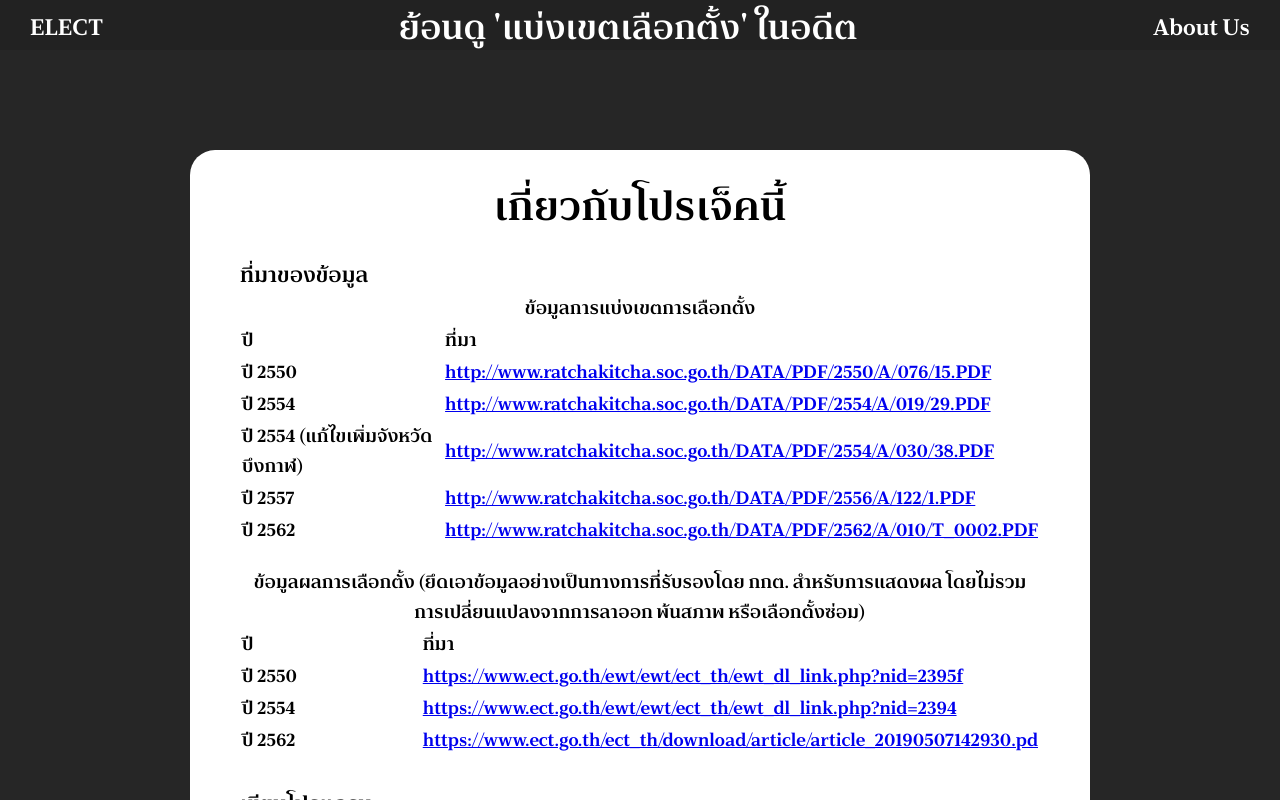
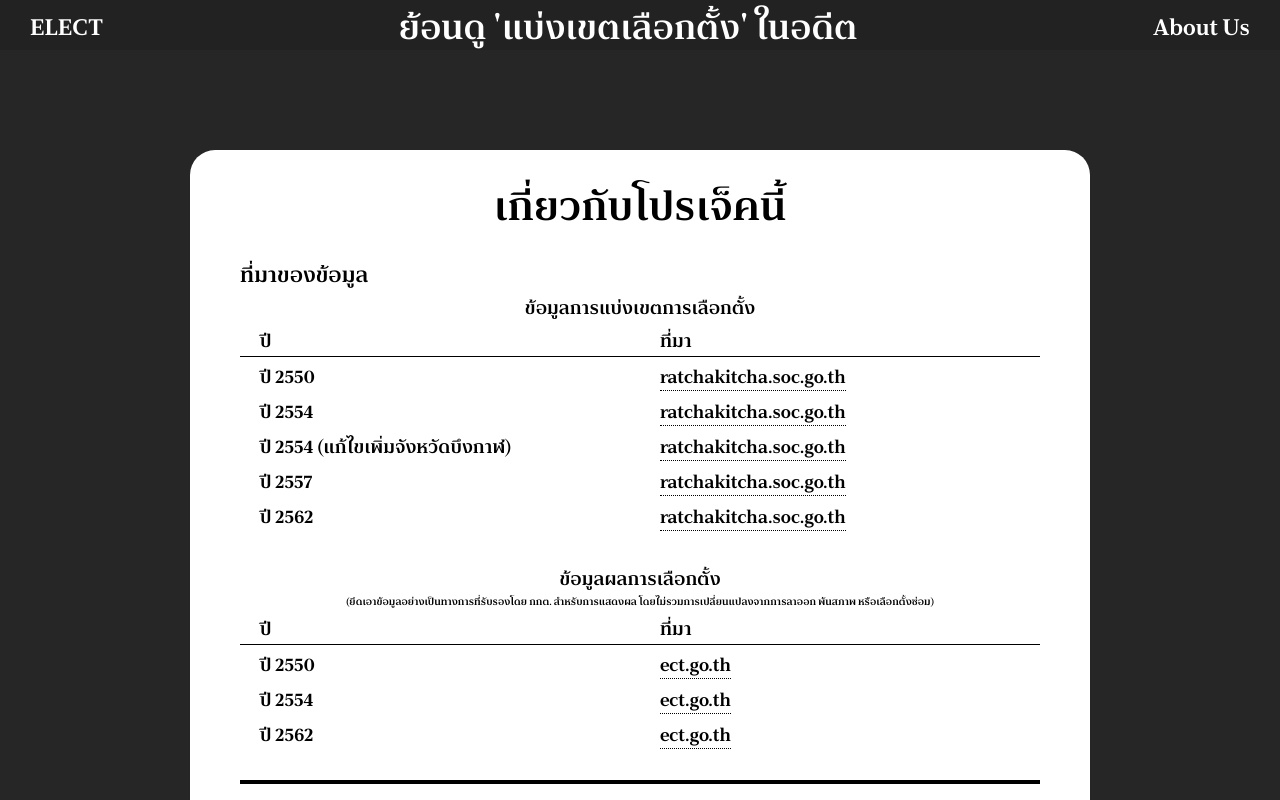
Before and after one commit to electinth/past-election-map, a React (Vite) app: page /about-us in a window 1280 px wide. Shown: the top 800 px of the page. Built offline with nearby package versions, Linux system fonts and the light colour scheme; no server answers.

Commit message:
style about us page

```diff
--- a/src/components/AboutUs.jsx
+++ b/src/components/AboutUs.jsx
@@ -1,24 +1,30 @@
 import React from 'react';
+import styled from 'styled-components';
 
 const DISTRICT_SOURCE = [
   {
     year: 'ปี 2550',
+    site: 'ratchakitcha.soc.go.th',
     link: 'http://www.ratchakitcha.soc.go.th/DATA/PDF/2550/A/076/15.PDF'
   },
   {
     year: 'ปี 2554',
+    site: 'ratchakitcha.soc.go.th',
     link: 'http://www.ratchakitcha.soc.go.th/DATA/PDF/2554/A/019/29.PDF'
   },
   {
     year: 'ปี 2554 (แก้ไขเพิ่มจังหวัดบึงกาฬ)',
+    site: 'ratchakitcha.soc.go.th',
     link: 'http://www.ratchakitcha.soc.go.th/DATA/PDF/2554/A/030/38.PDF'
   },
   {
     year: 'ปี 2557',
+    site: 'ratchakitcha.soc.go.th',
     link: 'http://www.ratchakitcha.soc.go.th/DATA/PDF/2556/A/122/1.PDF'
   },
   {
     year: 'ปี 2562',
+    site: 'ratchakitcha.soc.go.th',
     link: 'http://www.ratchakitcha.soc.go.th/DATA/PDF/2562/A/010/T_0002.PDF'
   }
 ];
@@ -26,18 +32,68 @@ const DISTRICT_SOURCE = [
 const ELECTION_RESULT = [
   {
     year: 'ปี 2550',
+    site: 'ect.go.th',
     link: 'https://www.ect.go.th/ewt/ewt/ect_th/ewt_dl_link.php?nid=2395f'
   },
   {
     year: 'ปี 2554',
+    site: 'ect.go.th',
     link: 'https://www.ect.go.th/ewt/ewt/ect_th/ewt_dl_link.php?nid=2394'
   },
   {
     year: 'ปี 2562',
+    site: 'ect.go.th',
     link:
       'https://www.ect.go.th/ect_th/download/article/article_20190507142930.pd'
   }
 ];
+
+const Table = styled.table`
+  width: 100%;
+  table-layout: fixed;
+  border-collapse: collapse;
+
+  & caption span {
+    display: block;
+    font-size: 1rem;
+  }
+
+  & thead tr th {
+    border-bottom: 1px solid var(--color-black);
+  }
+
+  & a {
+    text-decoration: none;
+    color: var(--color-black);
+    border-bottom: 1px dotted var(--color-black);
+  }
+
+  & td,
+  & th {
+    padding: 0.25rem 2rem;
+  }
+`;
+
+const GithubButton = styled.button`
+  display: block;
+  background-color: var(--color-black);
+  font-family: inherit;
+  font-size: 2.5rem;
+  margin: 0 auto;
+  border-radius: 1rem;
+
+  & a {
+    display: block;
+    text-decoration: none;
+    color: var(--color-white);
+    padding: 1rem 10rem;
+  }
+`;
+
+const Copyright = styled.div`
+  display: block;
+  text-align: center;
+`;
 
 const AboutUs = props => {
   return (
@@ -48,7 +104,7 @@ const AboutUs = props => {
 
         <ul className="about-us--source-list">
           <li className="about-us--source-list-item">
-            <table className="about-us--source-table">
+            <Table>
               <caption>ข้อมูลการแบ่งเขตการเลือกตั้ง</caption>
               <thead>
                 <tr>
@@ -57,23 +113,25 @@ const AboutUs = props => {
                 </tr>
               </thead>
               <tbody>
-                {DISTRICT_SOURCE.map(({ year, link }) => (
+                {DISTRICT_SOURCE.map(({ year, link, site }) => (
                   <tr key={year}>
                     <td>{year}</td>
                     <td>
-                      <a href={link}>{link}</a>
+                      <a href={link}>{site}</a>
                     </td>
                   </tr>
                 ))}
               </tbody>
-            </table>
+            </Table>
           </li>
           <li className="about-us--source-list-item">
-            <table className="about-us--source-table">
+            <Table>
               <caption>
-                ข้อมูลผลการเลือกตั้ง (ยึดเอาข้อมูลอย่างเป็นทางการที่รับรองโดย
-                กกต. สำหรับการแสดงผล โดยไม่รวมการเปลี่ยนแปลงจากการลาออก พ้นสภาพ
-                หรือเลือกตั้งซ่อม)
+                ข้อมูลผลการเลือกตั้ง{' '}
+                <span>
+                  (ยึดเอาข้อมูลอย่างเป็นทางการที่รับรองโดย กกต. สำหรับการแสดงผล
+                  โดยไม่รวมการเปลี่ยนแปลงจากการลาออก พ้นสภาพ หรือเลือกตั้งซ่อม)
+                </span>
               </caption>
               <thead>
                 <tr>
@@ -82,16 +140,16 @@ const AboutUs = props => {
                 </tr>
               </thead>
               <tbody>
-                {ELECTION_RESULT.map(({ year, link }) => (
+                {ELECTION_RESULT.map(({ year, link, site }) => (
                   <tr key={year}>
                     <td>{year}</td>
                     <td>
-                      <a href={link}>{link}</a>
+                      <a href={link}>{site}</a>
                     </td>
                   </tr>
                 ))}
               </tbody>
-            </table>
+            </Table>
           </li>
         </ul>
       </section>
@@ -106,6 +164,9 @@ const AboutUs = props => {
         </span>
         <span>
           <a href="https://github.com/phoneee/">phoneee</a>
+        </span>
+        <span>
+          <a href="https://github.com/tesol2y090">tesol2y090</a>
         </span>
       </section>
 
@@ -127,6 +188,15 @@ const AboutUs = props => {
           กองทุนพัฒนาสื่อปลอดภัยและสร้างสรรค์
         </article>
       </section>
+      <GithubButton>
+        <a
+          href="https://github.com/codeforthailand/past-election-map"
+          target="_blank"
+        >
+          View This Project on Github
+        </a>
+      </GithubButton>
+      <Copyright>&copy; 2019 ELECT - All Rights Reserved</Copyright>
     </div>
   );
 };
--- a/src/styles/_about-us.scss
+++ b/src/styles/_about-us.scss
@@ -6,6 +6,8 @@
   padding: 2rem 5rem;
   border-radius: 2.5rem;
   font-size: 1.8rem;
+  padding-bottom: 10rem;
+  margin-bottom: 10rem;
 
   &--header {
     font-size: 4rem;
@@ -14,8 +16,10 @@
   }
 
   &--section {
+    margin-bottom: 3rem;
     & + & {
-      margin-top: 3rem;
+      padding-top: 3rem;
+      border-top: 4px solid var(--color-black);
     }
 
     &__program,
@@ -39,17 +43,11 @@
 
   &--source {
     &-list-item + &-list-item {
-      margin-top: 2rem;
+      margin-top: 3rem;
     }
 
     &-list {
       list-style: none;
     }
-
-    &-table {
-      & tr > td {
-        width: 100%;
-      }
-    }
   }
 }
```
